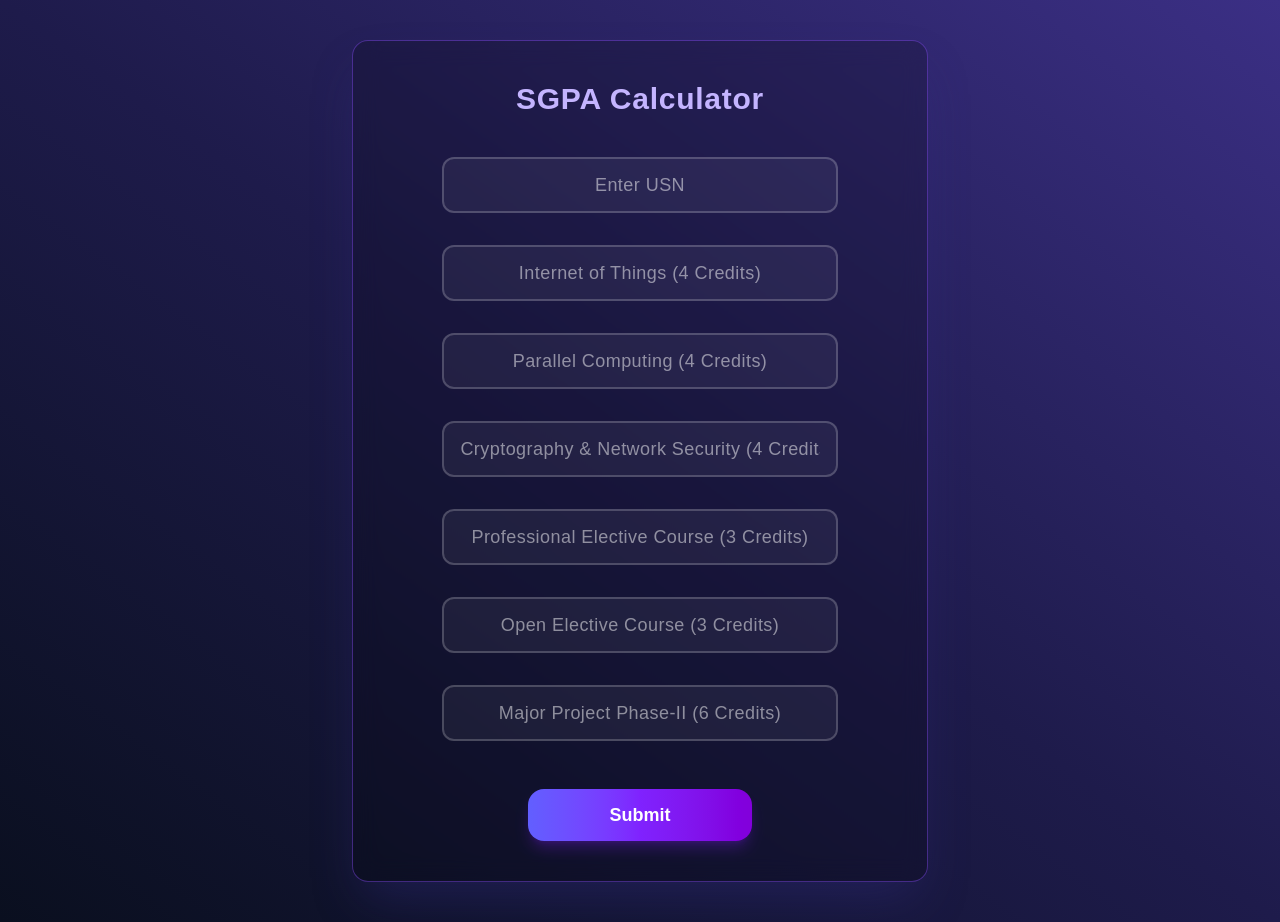
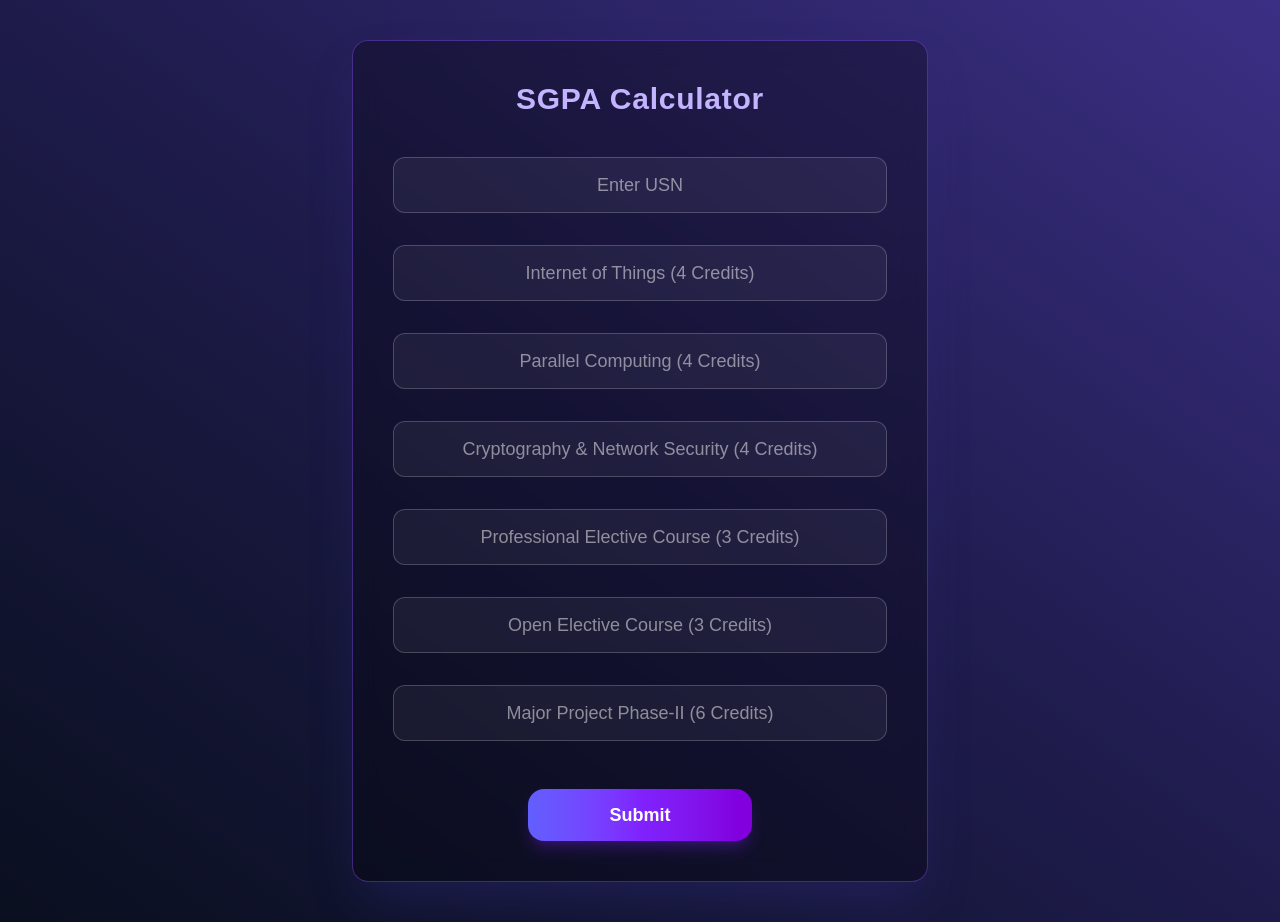
Before and after one commit to Manthan-Moudgalya/simpleNextJS, a Next.js app: page / in a window 1280 px wide. Built offline with nearby package versions, Linux system fonts and the light colour scheme.

Commit message:
Hopefully my final commit

```diff
--- a/app/page.jsx
+++ b/app/page.jsx
@@ -113,17 +113,76 @@ function Home() {
 
   return (
 
-    <main className="flex flex-col w-full min-h-screen items-center justify-center bg-gradient-to-tr from-[#0a0f1f] via-[#1e1b4b] to-[#3b2f85] text-white xl:py-10 lg:py-10">
+//     <main className="flex flex-col w-full min-h-screen items-center justify-center bg-gradient-to-tr from-[#0a0f1f] via-[#1e1b4b] to-[#3b2f85] text-white xl:py-10 lg:py-10">
+//   <form
+//     onSubmit={handleSubmit}
+//     className="
+//       flex flex-col items-center justify-center w-[80%]
+//       lg:w-[45%] max-w-lg sm:max-w-xl md:max-w-2xl
+//       border border-violet-500/40 rounded-2xl sm:p-10 gap-6 sm:gap-8
+//       shadow-2xl shadow-indigo-900/40 bg-black/20 backdrop-blur-md
+//     "
+//   >
+//     <h1 className="text-2xl sm:text-3xl font-bold tracking-wide text-violet-300 mb-2">
+//       SGPA Calculator
+//     </h1>
+
+//     <input
+//       type="text"
+//       placeholder="Enter USN"
+//       className="
+//         w-full sm:w-4/5 h-12 sm:h-14 px-3 sm:px-4 text-center
+//         rounded-xl border-2 border-white/20 bg-white/5
+//         focus:bg-white/10 focus:border-violet-400
+//         placeholder-white/50 text-base sm:text-lg tracking-wide
+//         transition-all duration-300 outline-none
+//       "
+//     />
+
+//     {subjects.map((subject) => (
+//       <input
+//         key={subject.id}
+//         type="text"
+//         placeholder={subject.placeholder}
+//         maxLength={3}
+//         className="
+//           w-full sm:w-4/5 h-12 sm:h-14 px-3 sm:px-4 text-center
+//           rounded-xl border-2 border-white/20 bg-white/5
+//           focus:bg-white/10 focus:border-indigo-400
+//           placeholder-white/50 text-base sm:text-lg tracking-wide
+//           transition-all duration-300 outline-none
+//         "
+//       />
+//     ))}
+
+//     <button
+//       type="submit"
+//       className="
+//         mt-4 px-6 sm:px-8 py-2 sm:py-3 w-full sm:w-56 text-base sm:text-lg
+//         font-semibold rounded-xl sm:rounded-2xl
+//         bg-gradient-to-r from-indigo-500 via-violet-600 to-purple-700
+//         hover:from-indigo-600 hover:via-violet-700 hover:to-purple-800
+//         shadow-lg shadow-violet-900/50 hover:shadow-xl hover:shadow-violet-900/70
+//         transition-all duration-300
+//       "
+//     >
+//       Submit
+//     </button>
+//   </form>
+// </main>
+<main className="flex flex-col w-full min-h-screen items-center justify-center bg-gradient-to-tr from-[#0a0f1f] via-[#1e1b4b] to-[#3b2f85] text-white py-6 sm:py-8 lg:py-10">
   <form
     onSubmit={handleSubmit}
     className="
-      flex flex-col items-center justify-center w-[80%]
-      lg:w-[45%] max-w-lg sm:max-w-xl md:max-w-2xl
-      border border-violet-500/40 rounded-2xl sm:p-10 gap-6 sm:gap-8
-      shadow-2xl shadow-indigo-900/40 bg-black/20 backdrop-blur-md
+      flex flex-col items-center justify-center
+      w-[95%] sm:w-[85%] md:w-[70%] lg:w-[45%] max-w-2xl
+      border border-violet-500/40 rounded-xl sm:rounded-2xl
+      p-5 sm:p-8 lg:p-10 gap-5 sm:gap-7 lg:gap-8
+      shadow-xl sm:shadow-2xl shadow-indigo-900/40
+      bg-black/30 backdrop-blur-md
     "
   >
-    <h1 className="text-2xl sm:text-3xl font-bold tracking-wide text-violet-300 mb-2">
+    <h1 className="text-xl sm:text-2xl md:text-3xl font-bold tracking-wide text-violet-300 mb-2 text-center">
       SGPA Calculator
     </h1>
 
@@ -131,10 +190,10 @@ function Home() {
       type="text"
       placeholder="Enter USN"
       className="
-        w-full sm:w-4/5 h-12 sm:h-14 px-3 sm:px-4 text-center
-        rounded-xl border-2 border-white/20 bg-white/5
+        w-full h-11 sm:h-12 md:h-14 px-3 text-center
+        rounded-lg sm:rounded-xl border border-white/20 bg-white/5
         focus:bg-white/10 focus:border-violet-400
-        placeholder-white/50 text-base sm:text-lg tracking-wide
+        placeholder-white/50 text-sm sm:text-base md:text-lg
         transition-all duration-300 outline-none
       "
     />
@@ -146,10 +205,10 @@ function Home() {
         placeholder={subject.placeholder}
         maxLength={3}
         className="
-          w-full sm:w-4/5 h-12 sm:h-14 px-3 sm:px-4 text-center
-          rounded-xl border-2 border-white/20 bg-white/5
+          w-full h-11 sm:h-12 md:h-14 px-3 text-center
+          rounded-lg sm:rounded-xl border border-white/20 bg-white/5
           focus:bg-white/10 focus:border-indigo-400
-          placeholder-white/50 text-base sm:text-lg tracking-wide
+          placeholder-white/50 text-sm sm:text-base md:text-lg
           transition-all duration-300 outline-none
         "
       />
@@ -158,11 +217,12 @@ function Home() {
     <button
       type="submit"
       className="
-        mt-4 px-6 sm:px-8 py-2 sm:py-3 w-full sm:w-56 text-base sm:text-lg
-        font-semibold rounded-xl sm:rounded-2xl
+        mt-3 sm:mt-4 px-5 sm:px-7 py-2 sm:py-3 w-full sm:w-56
+        text-sm sm:text-base md:text-lg font-semibold
+        rounded-lg sm:rounded-xl md:rounded-2xl
         bg-gradient-to-r from-indigo-500 via-violet-600 to-purple-700
         hover:from-indigo-600 hover:via-violet-700 hover:to-purple-800
-        shadow-lg shadow-violet-900/50 hover:shadow-xl hover:shadow-violet-900/70
+        shadow-md sm:shadow-lg hover:shadow-xl shadow-violet-900/50
         transition-all duration-300
       "
     >
@@ -171,6 +231,7 @@ function Home() {
   </form>
 </main>
 
+
   );
 }
 
```
